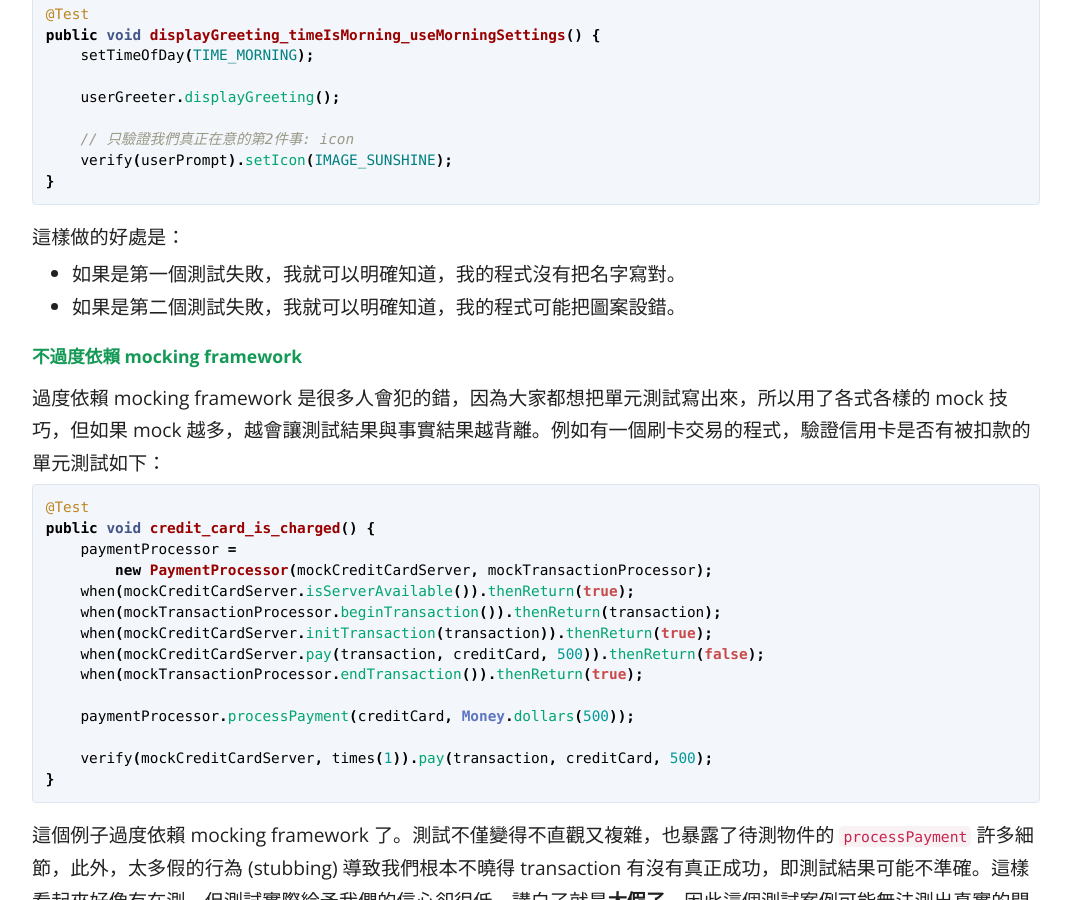
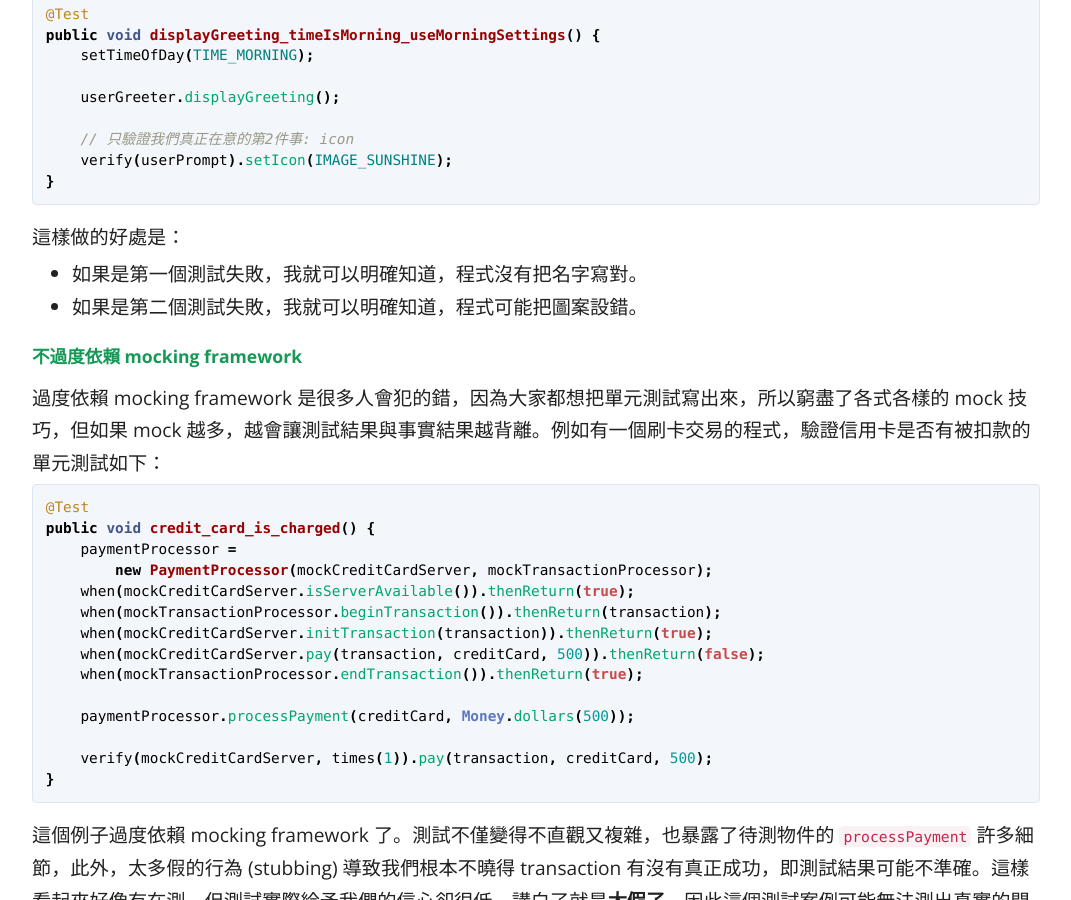
Before and after one commit to KaiSheng714/KaiSheng714.github.io, a Jekyll site: the page built from _posts/2022-09-19-good-unit-test.md, in a window 1280 px wide and 900 px high, scrolled down 4552 px. Shown: the whole window, without its empty margins (104-1175 px from the left). Built offline with Jekyll 4.4.1, drawn with Linux system fonts in a browser that asks for light colours; comment, search, counter and statistics services are not loaded; some of the changed text lies outside the part shown.

Commit message:
good-test

````diff
--- a/_posts/2022-09-19-good-unit-test.md
+++ b/_posts/2022-09-19-good-unit-test.md
@@ -31,7 +31,7 @@
 ## **好用的新冠快篩**
 新冠快篩 (COVID-19 rapid test kit)，大家應該都用過吧，但你有注意到嗎? 它也是一種測試 (Test)，大家可以自己問自己：你會想買什麼樣的快篩呢？不外乎有以下幾個特點:
 
-- **準確**: 一條線就是陰性，沒有感染新冠；兩條線就是陽性，確診新冠。好的快篩就是要準確率高，不會結果不一、時好時壞、偽陰偽陽 (false negative, false positive)
+- **準確**: 一條線就是陰性，沒有感染新冠；兩條線就是陽性，確診新冠。好的快篩就是要準確率高，不會結果不一、時好時壞、偽陰偽陽 (false negative, false positive)。
 - **價格便宜**: 能以低成本的方式輕鬆取用。一支快篩如果要價1000台幣，而且每個月還要多繳100，我想應該沒有人想買。
 - **快速**: 好用的快篩，應該要很快就有結果，越快越好。如果某人疑似確診，快篩驗完要還等個3~5天才有結果，那他在這段期間有可能造成更多的感染，讓結果惡化。
 - **結果一目了然**: 一條線表示沒有感染新冠，兩條線就是確診新冠。結果簡單清楚一目了然，不允許有難以判讀的情況，不應該有三條線或沒有線，也不能將兩條線說明成B肝、愛滋等等不相干的疾病。
@@ -148,11 +148,11 @@
 ```
 
 這樣做的好處是：
-- 如果是第一個測試失敗，我就可以明確知道，我的程式沒有把名字寫對。
-- 如果是第二個測試失敗，我就可以明確知道，我的程式可能把圖案設錯。
+- 如果是第一個測試失敗，我就可以明確知道，程式沒有把名字寫對。
+- 如果是第二個測試失敗，我就可以明確知道，程式可能把圖案設錯。
 
 ### **不過度依賴 mocking framework**
-過度依賴 mocking framework 是很多人會犯的錯，因為大家都想把單元測試寫出來，所以用了各式各樣的 mock 技巧，但如果 mock 越多，越會讓測試結果與事實結果越背離。例如有一個刷卡交易的程式，驗證信用卡是否有被扣款的單元測試如下：
+過度依賴 mocking framework 是很多人會犯的錯，因為大家都想把單元測試寫出來，所以窮盡了各式各樣的 mock 技巧，但如果 mock 越多，越會讓測試結果與事實結果越背離。例如有一個刷卡交易的程式，驗證信用卡是否有被扣款的單元測試如下：
 
 ```java
 @Test
````
Also changed, not shown: other parts of _posts/2022-09-19-good-unit-test.md (+2 -2 lines).
